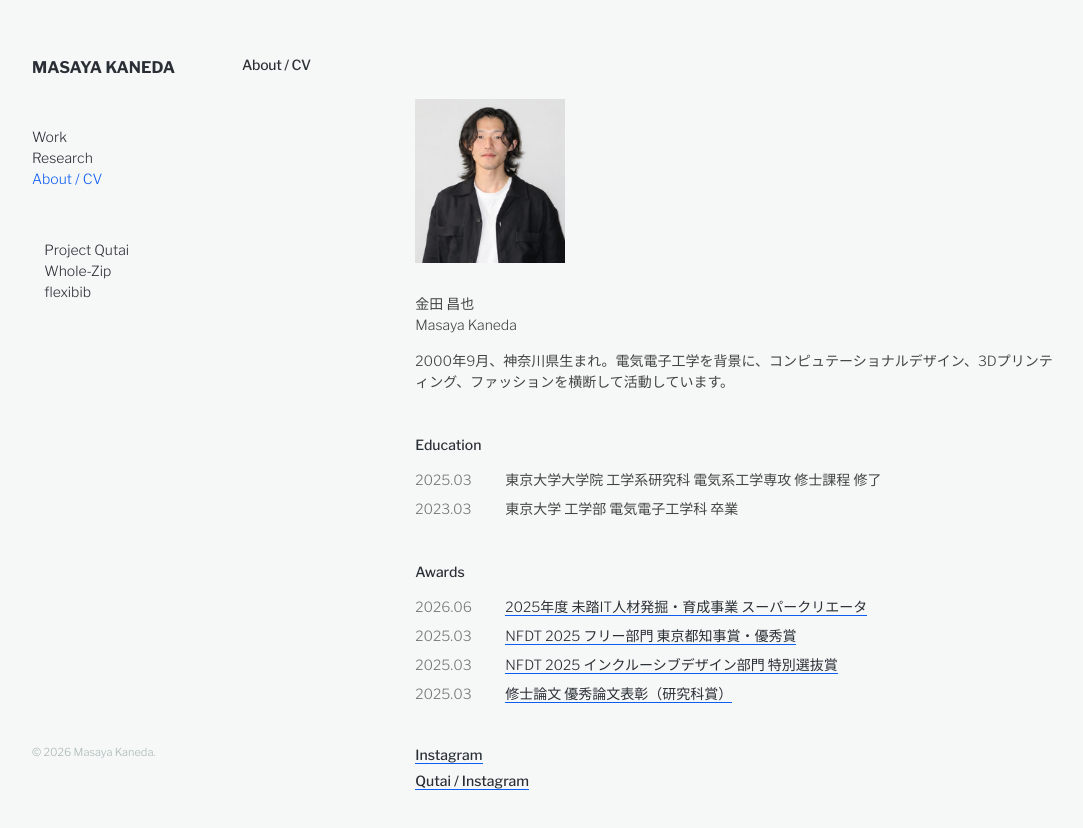
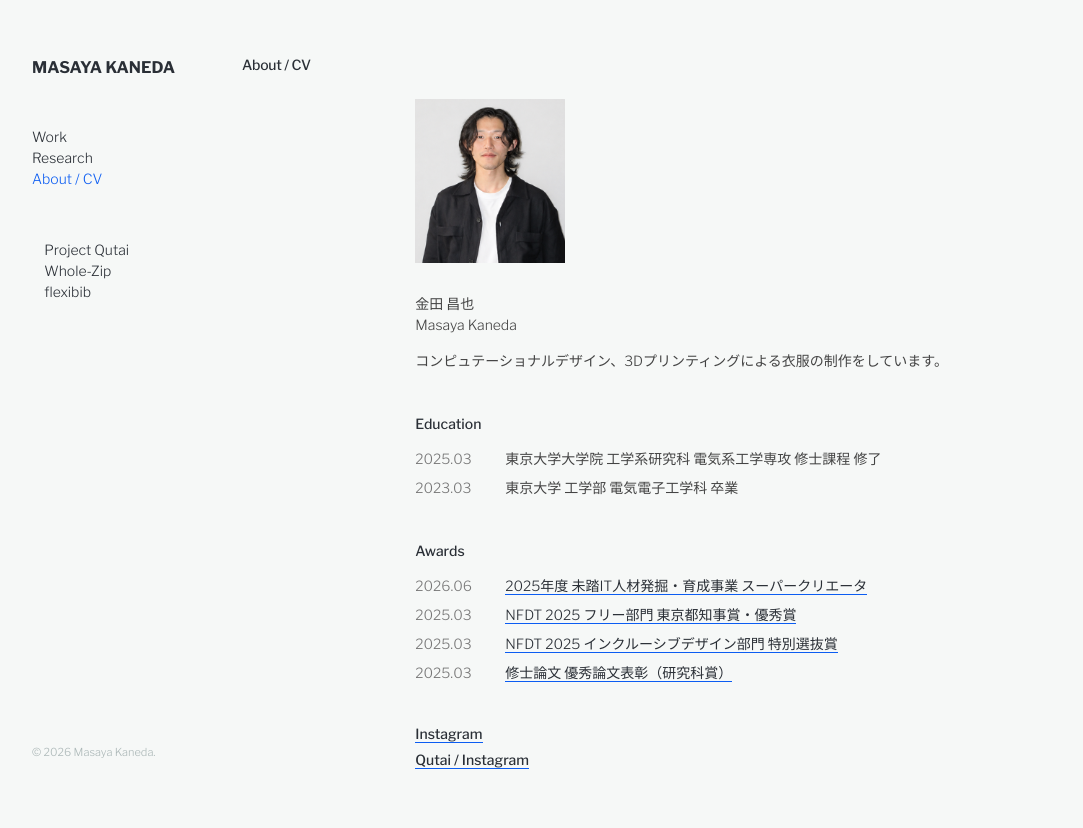
Before and after one commit to kaneda-masaya/portfolio, a plain HTML site: page about.html in a window 1280 px wide. Shown: the whole page, without its empty margins (28-1111 px from the left). Drawn offline with nearby package versions, Linux system fonts and the light colour scheme.

Commit message:
Update profile introduction

```diff
--- a/about.html
+++ b/about.html
@@ -13,7 +13,7 @@
       <div class="about-intro">
         <img class="profile-image" src="assets/images/profile.png" alt="金田昌也" width="208" height="228" />
         <p>金田 昌也<br />Masaya Kaneda</p>
-        <p>2000年9月、神奈川県生まれ。電気電子工学を背景に、コンピュテーショナルデザイン、3Dプリンティング、ファッションを横断して活動しています。</p>
+        <p>コンピュテーショナルデザイン、3Dプリンティングによる衣服の制作をしています。</p>
       </div>
 
       <section class="cv-section">
```
Also changed, not shown: index.html (+1 -1 lines).
